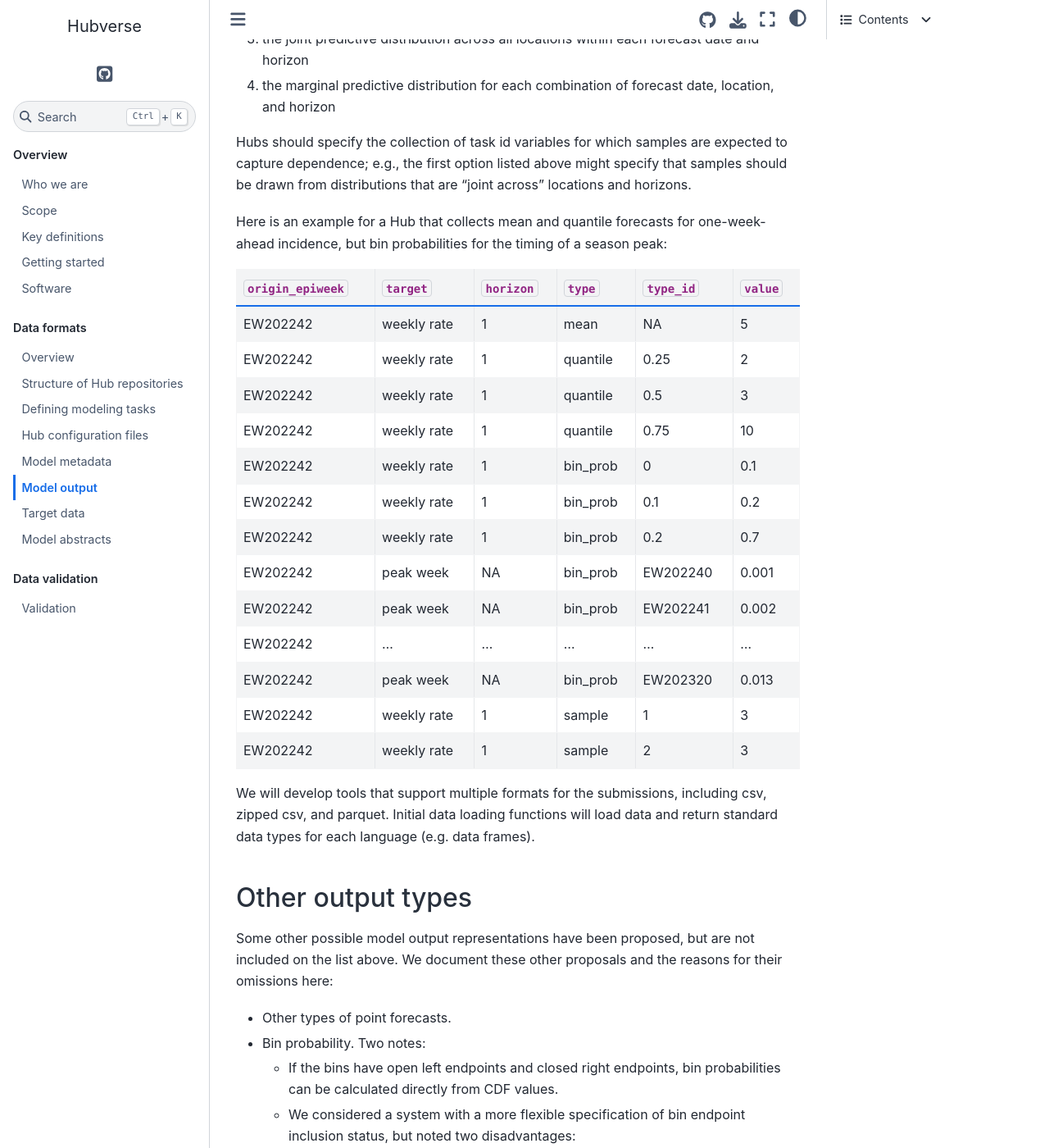
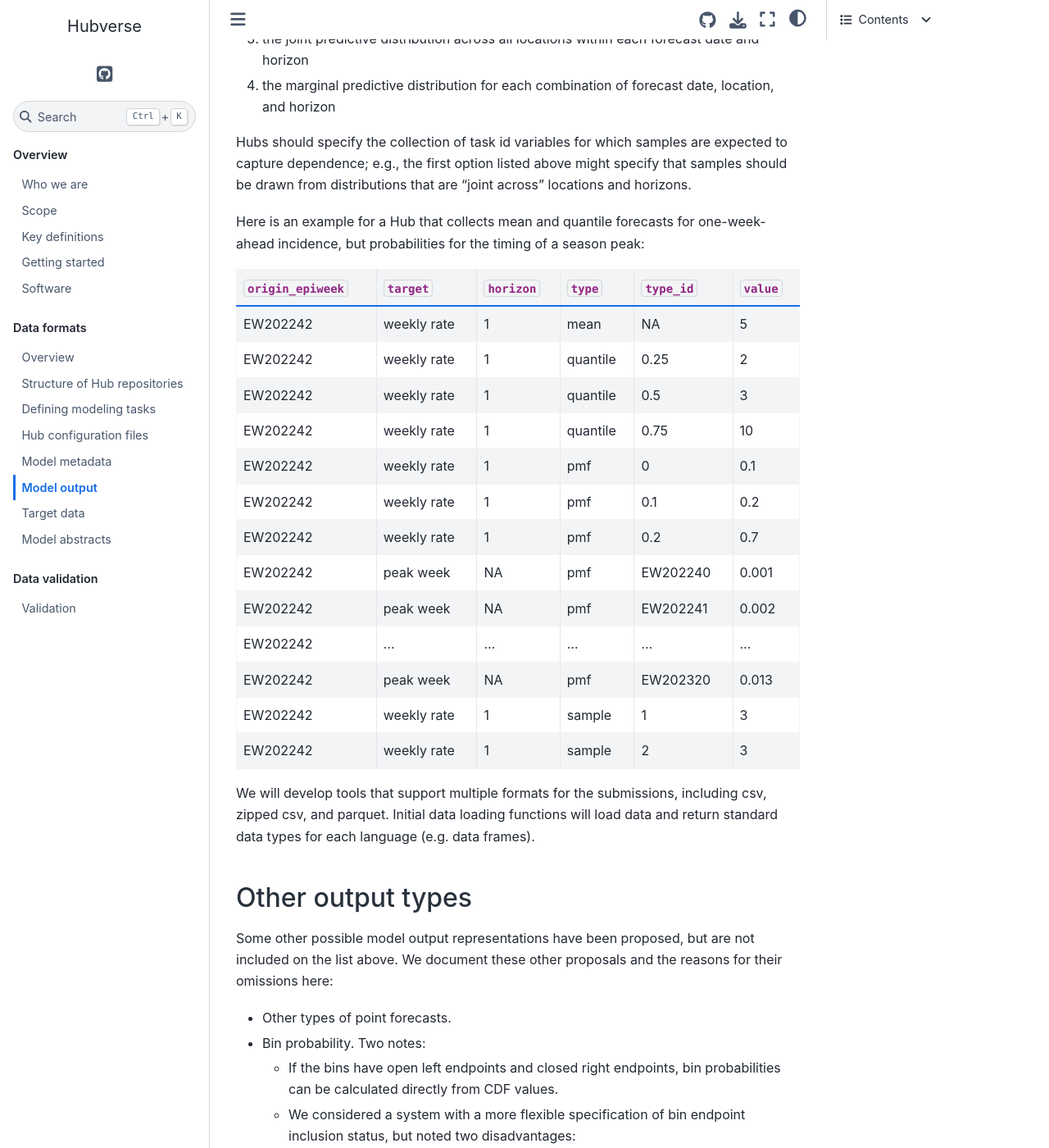
Before and after one commit to hubverse-org/hubDocs, a Sphinx documentation site: the page built from docs/source/format/model-output.md, in a window 1280 px wide and 1400 px high, scrolled down 1934 px. Shown: the whole window at 82% size. Built offline with Sphinx 7.4.7 and the Sphinx Book theme 1.1.4, drawn with Linux system fonts in a browser that asks for light colours.

Commit message:
Changed bin_probs to pmf in example

```diff
--- a/docs/source/format/model-output.md
+++ b/docs/source/format/model-output.md
@@ -50,7 +50,7 @@ We emphasize that the `mean`, `median`, `quantile`, `cdf`, and `pmf` representat
 
 Hubs should specify the collection of task id variables for which samples are expected to capture dependence; e.g., the first option listed above might specify that samples should be drawn from distributions that are “joint across” locations and horizons.
 
-Here is an example for a Hub that collects mean and quantile forecasts for one-week-ahead incidence, but bin probabilities for the timing of a season peak:
+Here is an example for a Hub that collects mean and quantile forecasts for one-week-ahead incidence, but probabilities for the timing of a season peak:
 
 
 | `origin_epiweek` | `target` | `horizon` | `type` | `type_id` | `value` |
@@ -59,13 +59,13 @@ Here is an example for a Hub that collects mean and quantile forecasts for one-w
 | EW202242 | weekly rate | 1 | quantile | 0.25 | 2 |
 | EW202242 | weekly rate | 1 | quantile | 0.5 | 3 |
 | EW202242 | weekly rate | 1 | quantile | 0.75 | 10 |
-| EW202242 | weekly rate | 1 | bin_prob | 0 | 0.1 |
-| EW202242 | weekly rate | 1 | bin_prob | 0.1 | 0.2 |
-| EW202242 | weekly rate | 1 | bin_prob | 0.2 | 0.7 |
-| EW202242 | peak week | NA | bin_prob | EW202240 | 0.001 |
-| EW202242 | peak week | NA | bin_prob | EW202241 | 0.002 |
+| EW202242 | weekly rate | 1 | pmf | 0 | 0.1 |
+| EW202242 | weekly rate | 1 | pmf | 0.1 | 0.2 |
+| EW202242 | weekly rate | 1 | pmf | 0.2 | 0.7 |
+| EW202242 | peak week | NA | pmf | EW202240 | 0.001 |
+| EW202242 | peak week | NA | pmf | EW202241 | 0.002 |
 | EW202242 | ... | ... | ... | ... | ... |
-| EW202242 | peak week | NA | bin_prob | EW202320 | 0.013 |
+| EW202242 | peak week | NA | pmf | EW202320 | 0.013 |
 | EW202242 | weekly rate | 1 | sample | 1 | 3 |
 | EW202242 | weekly rate | 1 | sample | 2 | 3 |
 
```
